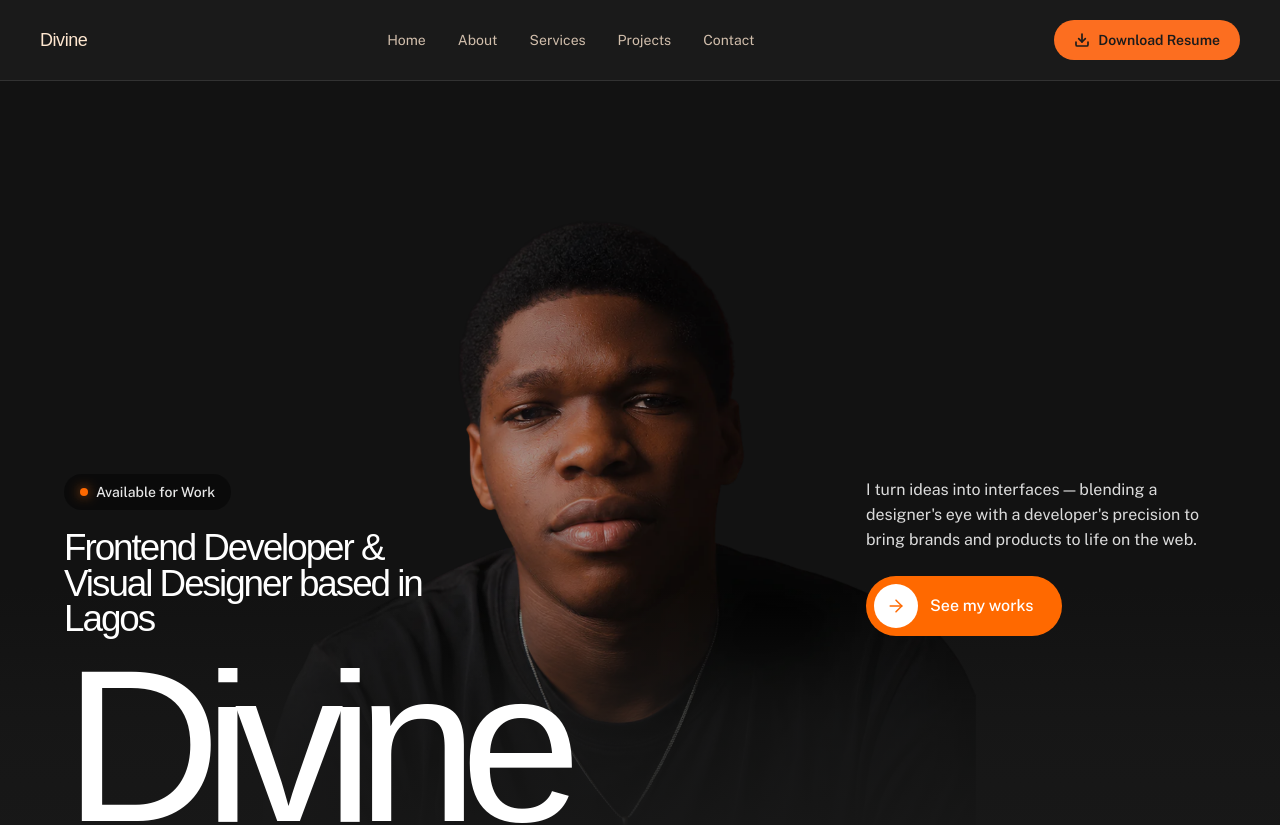
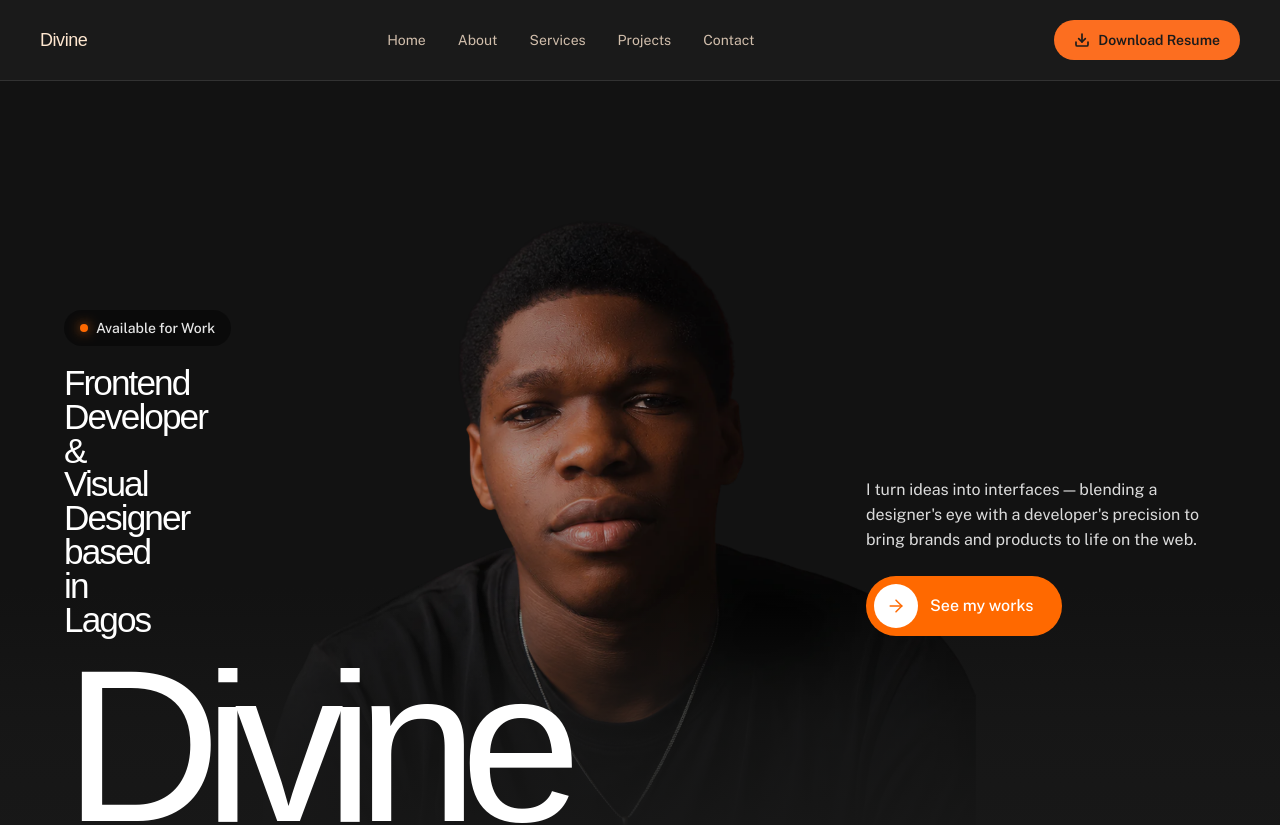
Before and after one commit to emeka-divine-exe/emeka-divine, a React (Vite) app: page / in a window 1280 px wide. Shown: the top 825 px of the page. Built offline with nearby package versions, Linux system fonts and the light colour scheme.

Commit message:
Adjust Hero component heading styles

```diff
--- a/src/components/Hero.jsx
+++ b/src/components/Hero.jsx
@@ -139,8 +139,8 @@ export default function Hero() {
             <h1
               className="
                 font-display
-                max-w-[380px]
-                text-[2.3rem]
+                max-w-[100px]
+                text-[2.2rem]
                 font-medium
                 leading-[0.96]
                 tracking-[-0.055em]
```
